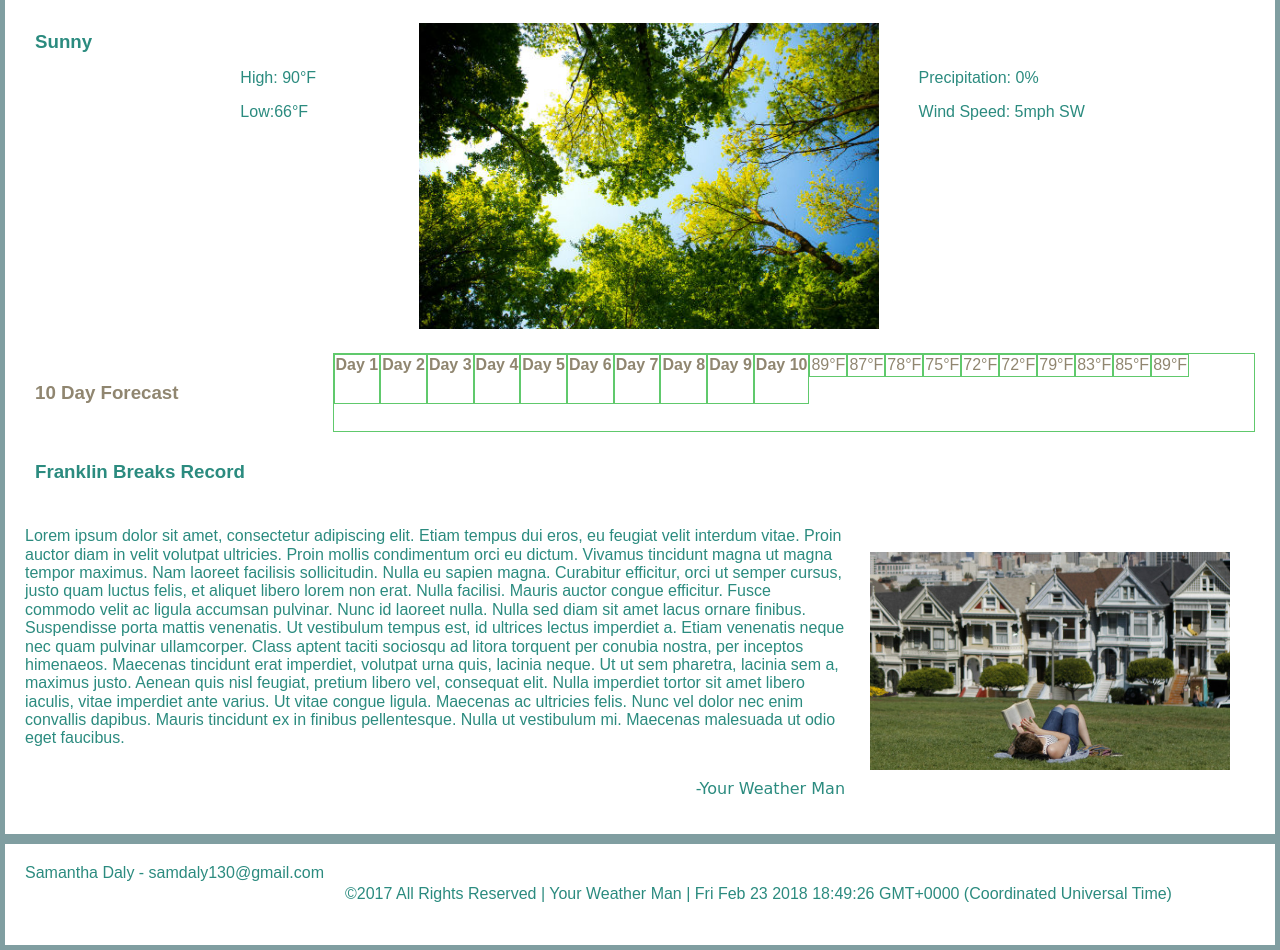
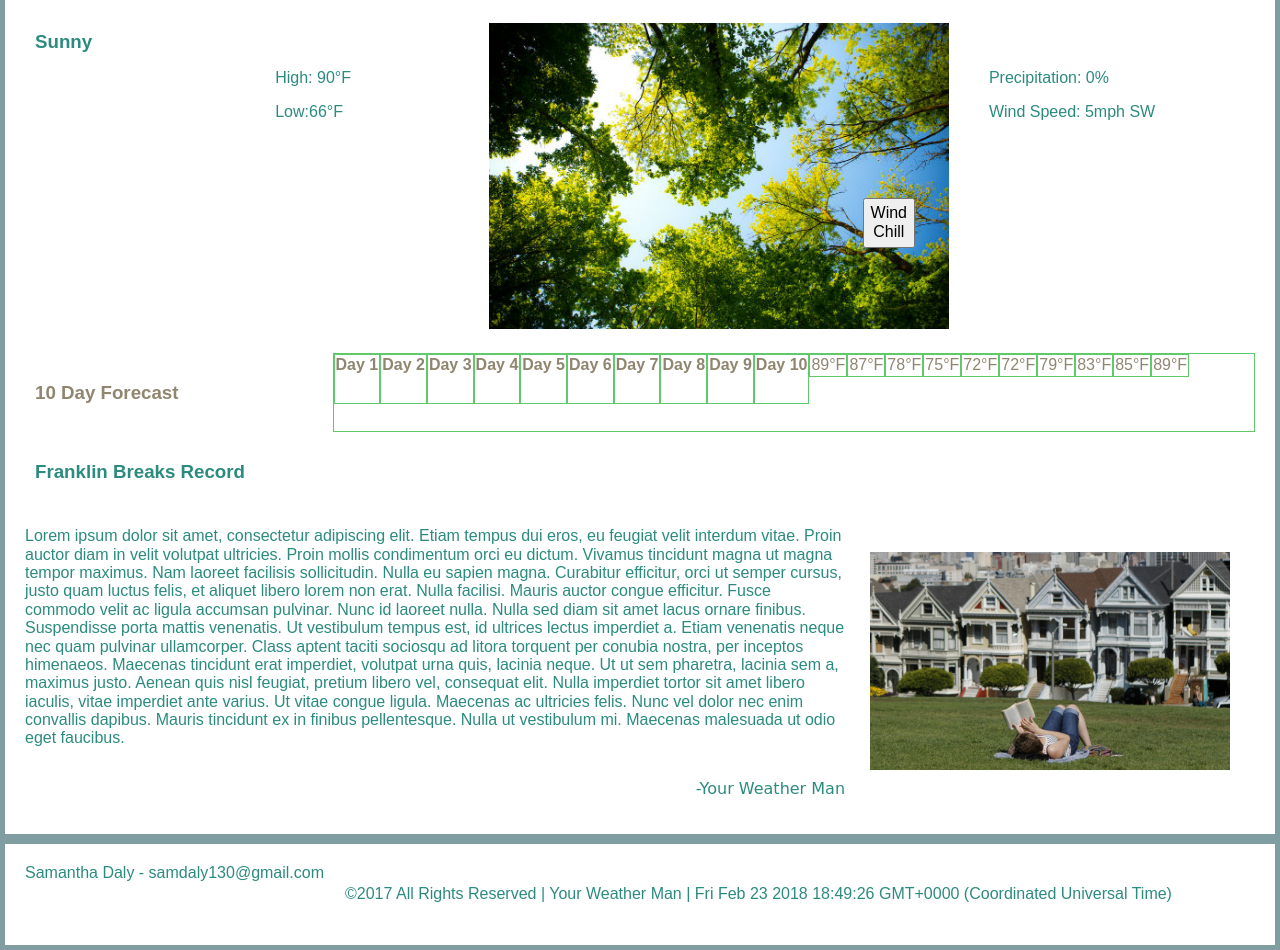
Before and after one commit to samdaly130/samdaly130.github.io, a plain HTML site: page assignments/franklin-7/index.html in a window 1280 px wide. Shown: the part 832-1782 px from the top of the page. Drawn offline with Linux system fonts and the light colour scheme; a script that the page names is missing; a web font is replaced by a local one.

Commit message:
display of windchill

```diff
--- a/assignments/franklin-7/index.html
+++ b/assignments/franklin-7/index.html
@@ -66,8 +66,10 @@
         <p>Wind Speed: 5mph SW</p>
       </div>
 
-          <span class="windchill"></span>
 
+<span class="button"><button type="button" onclick="doInputOutput()">Wind Chill</button>
+          <div id="outputDiv"></div>
+          </span>
       </section>
 
     <section class="forecast">
--- a/assignments/franklin-7/scripts/windchill.js
+++ b/assignments/franklin-7/scripts/windchill.js
@@ -4,7 +4,7 @@ function doInputOutput() {
     var s = 5;
     var result = windChill(t, s);
 
-    document.getElementById('outputDiv').innerHTML = Math.round(result);
+    document.getElementById('outputDiv').innerHTML = result;
 }
 
 function windChill(tempF, speed) {
--- a/assignments/franklin-7/styles/large.css
+++ b/assignments/franklin-7/styles/large.css
@@ -5,6 +5,7 @@
 
     nav ul li a {padding: .6rem 1rem;}
 
+    .button {right: 320px;}
 /*-----GALLERY PAGE CSS----*/
 
     .gallery {
--- a/assignments/franklin-7/styles/medium.css
+++ b/assignments/franklin-7/styles/medium.css
@@ -69,9 +69,14 @@ main figure img { width: 100%;
     .current img {width: 500px;
     padding: 20px;}
 
-    .windchill {width: 100%;
-position: relative; right: 105px; top: 160px;}
-
+    .button {display: inline-flex;
+    width: 75px; height: 50px;
+    position: relative;
+    right: 70px;
+        top: 195px;
+     }
+    .button div {padding: 10px;
+    align-self: center;}
  h3 { display: inline-flex; width: 100%;
     padding: 10px;}
 
--- a/assignments/franklin-7/styles/small.css
+++ b/assignments/franklin-7/styles/small.css
@@ -71,6 +71,8 @@ table {display: none;}
 th {display: none;}
 td {display: none;}
 
+.button div {padding: 2%;}
+
 
 /*----------ARTICE--------*/
 
```
